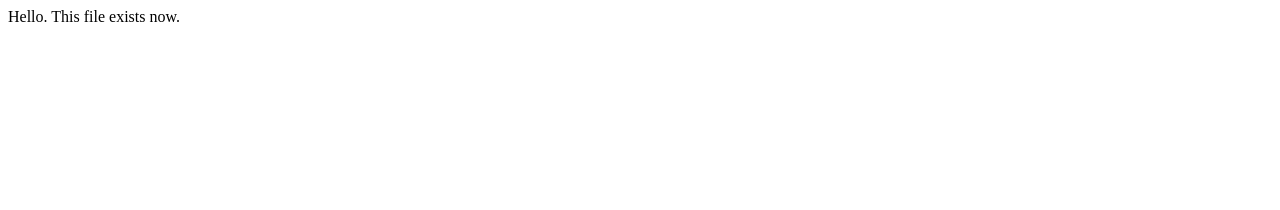
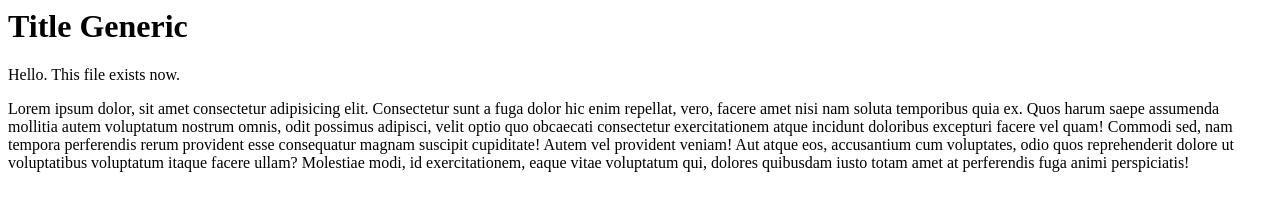
Before and after one commit to WilliamSitt/williamsitt, a plain HTML site: page index.html in a window 1280 px wide. Drawn offline with Linux system fonts and the light colour scheme.

Commit message:
Update index.html

```diff
--- a/index.html
+++ b/index.html
@@ -1 +1,3 @@
+<h1>Title Generic</h1>
 <p>Hello. This file exists now.</p>
+<p>Lorem ipsum dolor, sit amet consectetur adipisicing elit. Consectetur sunt a fuga dolor hic enim repellat, vero, facere amet nisi nam soluta temporibus quia ex. Quos harum saepe assumenda mollitia autem voluptatum nostrum omnis, odit possimus adipisci, velit optio quo obcaecati consectetur exercitationem atque incidunt doloribus excepturi facere vel quam! Commodi sed, nam tempora perferendis rerum provident esse consequatur magnam suscipit cupiditate! Autem vel provident veniam! Aut atque eos, accusantium cum voluptates, odio quos reprehenderit dolore ut voluptatibus voluptatum itaque facere ullam? Molestiae modi, id exercitationem, eaque vitae voluptatum qui, dolores quibusdam iusto totam amet at perferendis fuga animi perspiciatis!</p>
```
